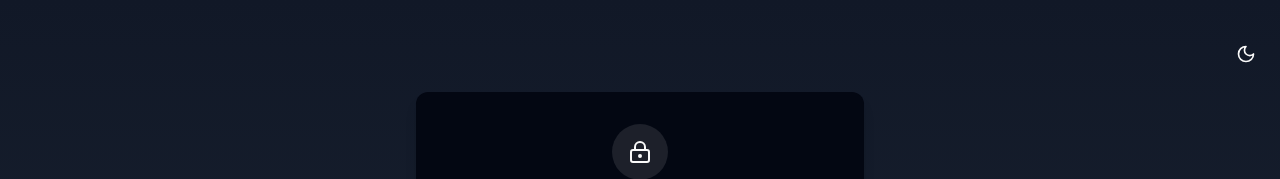
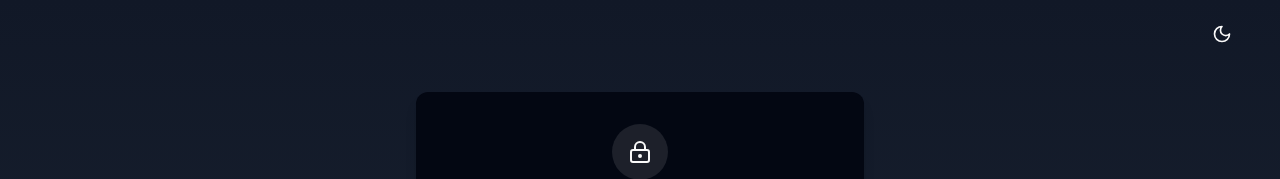
Before and after one commit to Medihox/medihox-frontend, a Next.js app: page / in a window 1280 px wide. Both pictures are taken after a click on the button "Toggle theme". Shown: the top 179 px of the page. Built offline with nearby package versions, Linux system fonts and the light colour scheme.

Commit message:
update toggle

```diff
--- a/app/layout.tsx
+++ b/app/layout.tsx
@@ -28,7 +28,7 @@ export default function RootLayout({
         >
           <div className="relative min-h-screen">
             {/* Theme Toggle Positioned at Top-Right */}
-            <div className="absolute top-4 right-4 z-50">
+            <div className="absolute top-4 right-10 z-50">
               <ThemeToggle />
             </div>
 
--- a/components/ThemeToggle.tsx
+++ b/components/ThemeToggle.tsx
@@ -10,10 +10,13 @@ export function ThemeToggle() {
   return (
     <button
       onClick={() => setTheme(theme === "light" ? "dark" : "light")}
-      className="rounded-lg p-2 hover:bg-gray-100 dark:hover:bg-gray-800 transition-colors"
+      className="relative rounded-lg p-2 hover:bg-gray-100 dark:hover:bg-gray-800"
     >
-      <Sun className="h-5 w-5 rotate-0 scale-100 transition-all dark:-rotate-90 dark:scale-0" />
-      <Moon className="absolute h-5 w-5 rotate-90 scale-0 transition-all dark:rotate-0 dark:scale-100" />
+      {theme === "light" ? (
+        <Sun className="h-5 w-5" />
+      ) : (
+        <Moon className="h-5 w-5" />
+      )}
       <span className="sr-only">Toggle theme</span>
     </button>
   );
```
